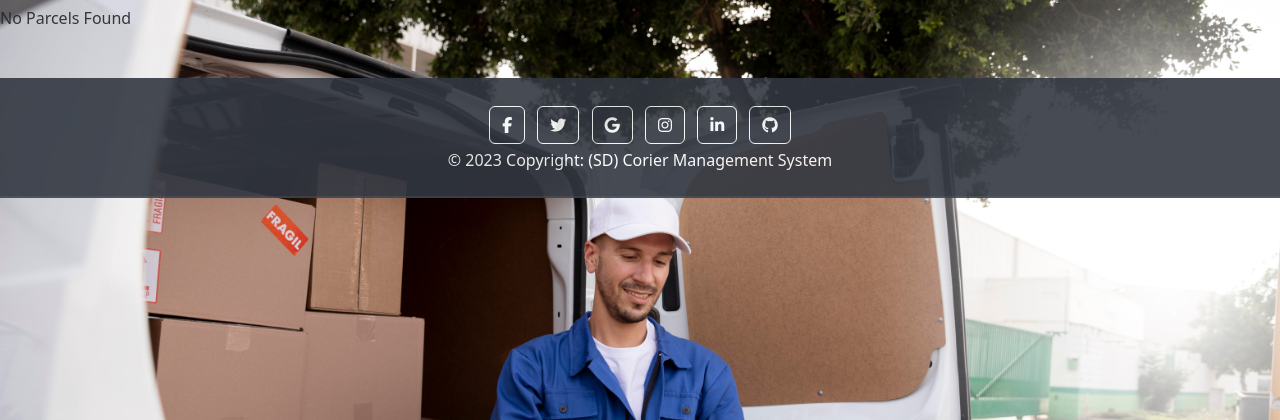
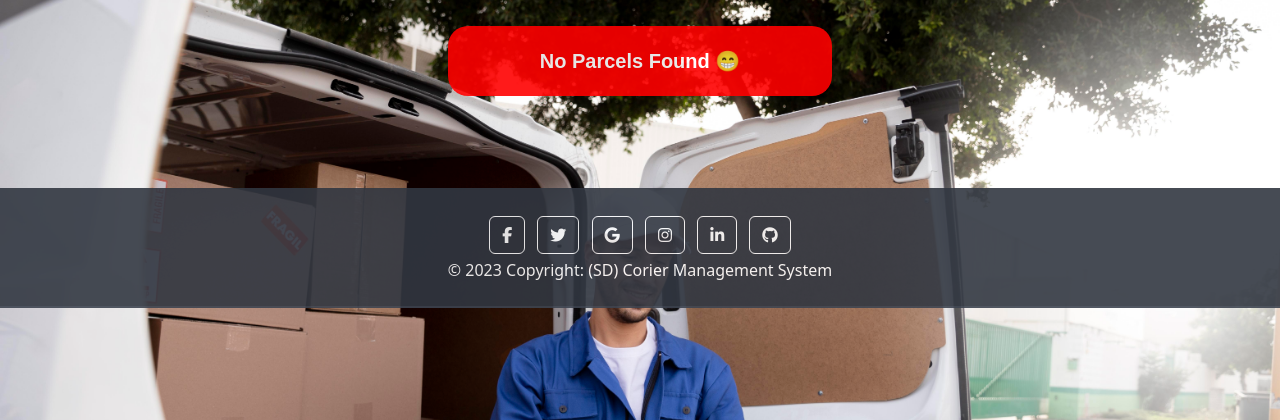
Before and after one commit to ShreyasDhale/Corier-Management-System, a PHP site: page /Payment/UserListParcel.php in a window 1280 px wide. Shown: the part 66-486 px from the top of the page. Run offline with PHP 8.4, Linux system fonts and the light colour scheme; the visitor is signed in with stand-in values (Sample User, id 1); data comes from the database, SQL or seed files in the repository; data that the repository does not hold is empty; some libraries are stand-ins or nearby versions.

Commit message:
New Committ

```diff
--- a/UserListParcel.php
+++ b/UserListParcel.php
@@ -17,6 +17,19 @@
 
         .alert {
             display: none;
+        }
+        .empty{
+            background-color: red;
+            padding: 20px;
+            margin: 20px;
+            position: relative;
+            align-content: center;
+            width: 30%;
+            border-radius: 20px;
+            color: white;
+            font-size: 20px;
+            font-weight: bolder;
+            font-family: sans-serif;
         }
     </style>
     <script>
@@ -146,7 +159,7 @@
                                 }
                             }
     } else
-        echo "No Parcels Found";
+        echo "<center><div class = 'empty'>No Parcels Found &#x1F601;</div></center>";
     echo "</tbody></table></div>";
     ?>
 
```
Also changed, not shown: initilize.php (+0 -20 lines).
